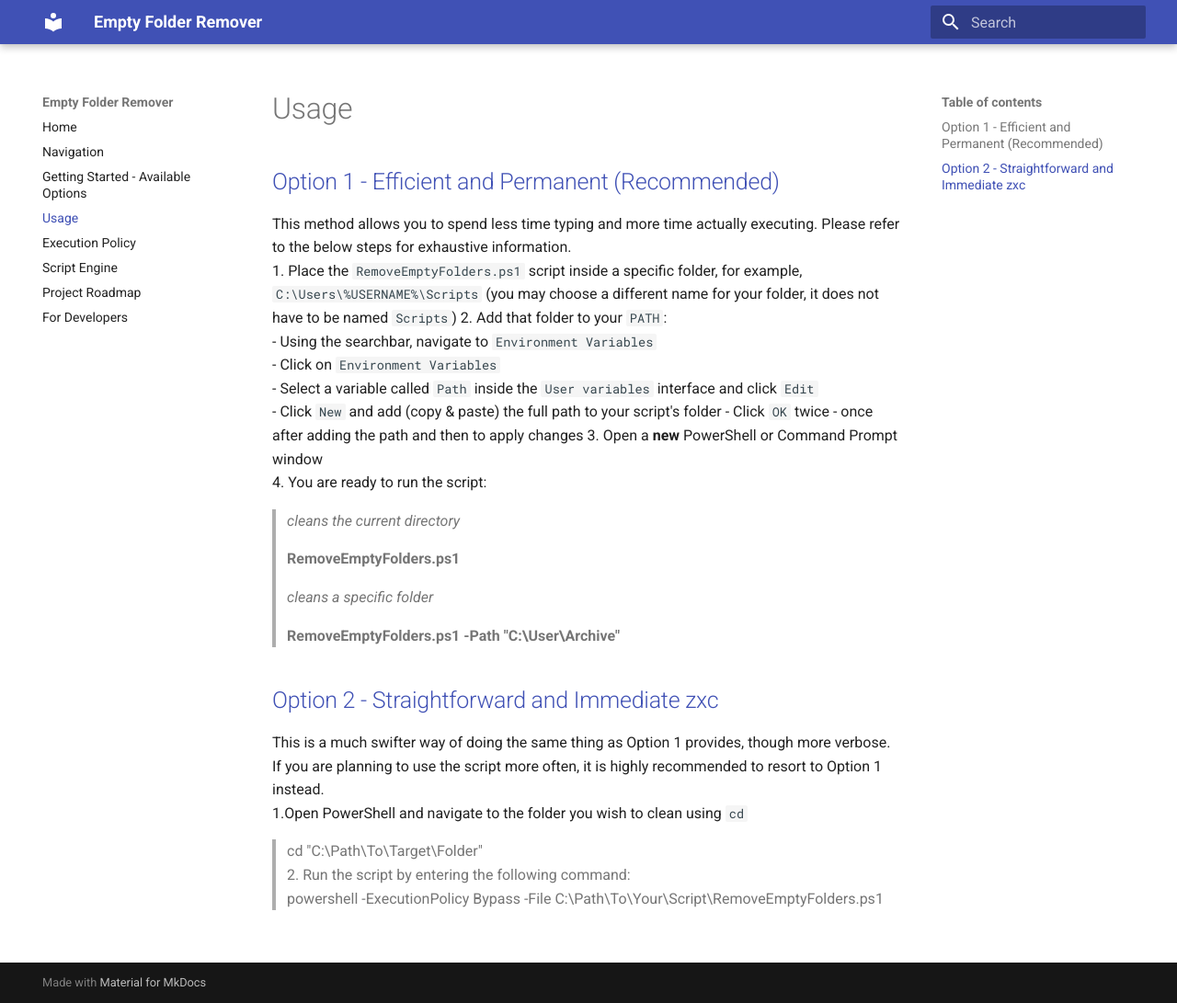
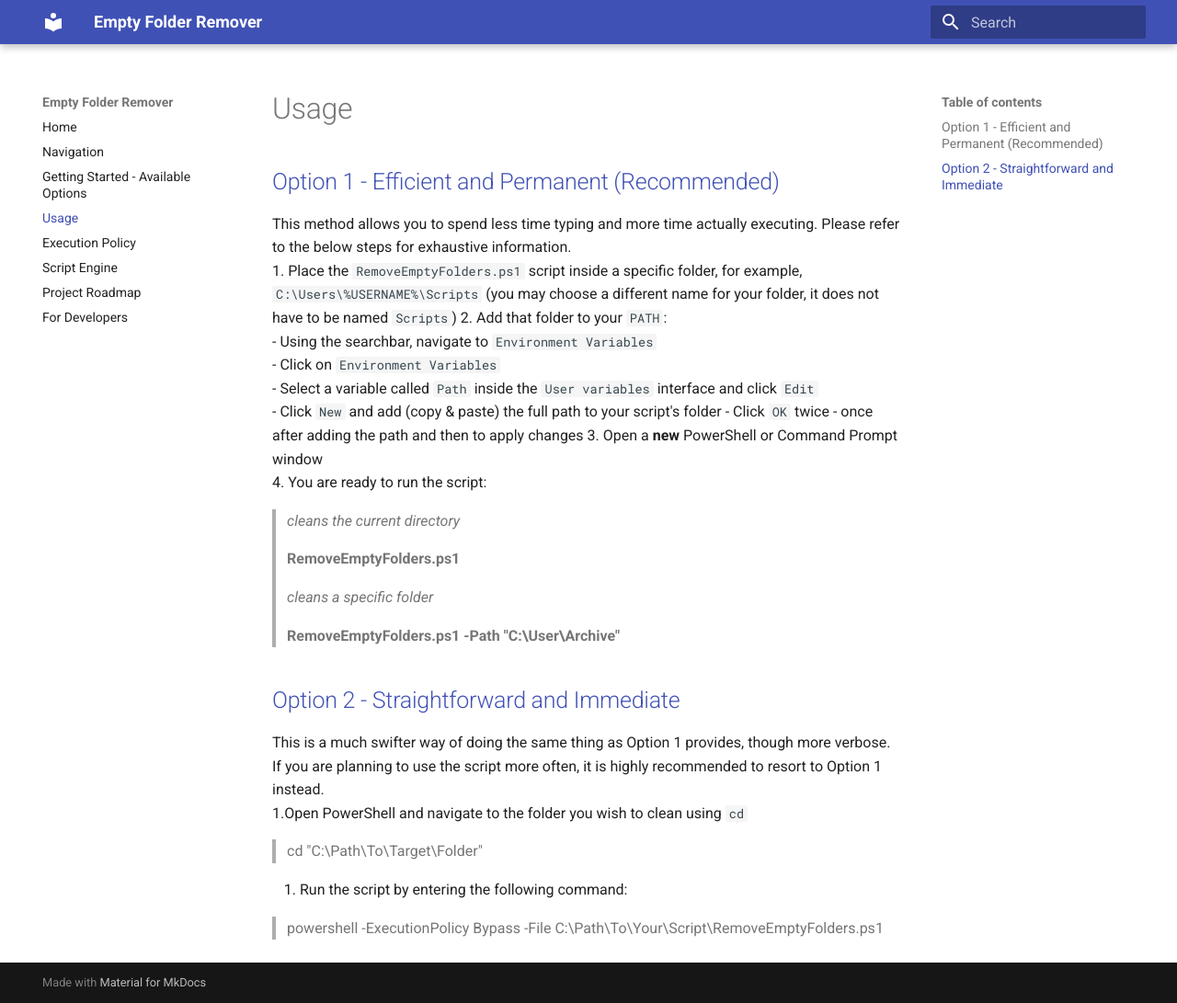
Before and after one commit to joremika/ef.remover, an MkDocs documentation site: the page built from docs/usage.md, in a window 1280 px wide and 1091 px high. Shown: the whole window at 92% size. Built offline with MkDocs 1.6.1 and Material for MkDocs 9.7.7, drawn with Linux system fonts in a browser that asks for light colours.

Commit message:
formatting update

```diff
--- a/docs/usage.md
+++ b/docs/usage.md
@@ -19,10 +19,13 @@ This method allows you to spend less time typing and more time actually executin
 > **RemoveEmptyFolders.ps1 -Path "C:\User\Archive"**
 
 
-## <a name="opt2">Option 2 - Straightforward and Immediate zxc </a>
+## <a name="opt2">Option 2 - Straightforward and Immediate </a>
 This is a much swifter way of doing the same thing as Option 1 provides, though more verbose.
 If you are planning to use the script more often, it is highly recommended to resort to Option 1 instead.  <br>
 1.Open PowerShell and navigate to the folder you wish to clean using `cd`  <br>
+
 > cd "C:\Path\To\Target\Folder"   <br>
+
 2. Run the script by entering the following command:   <br>
+
 > powershell -ExecutionPolicy Bypass -File C:\Path\To\Your\Script\RemoveEmptyFolders.ps1  <br>
```
